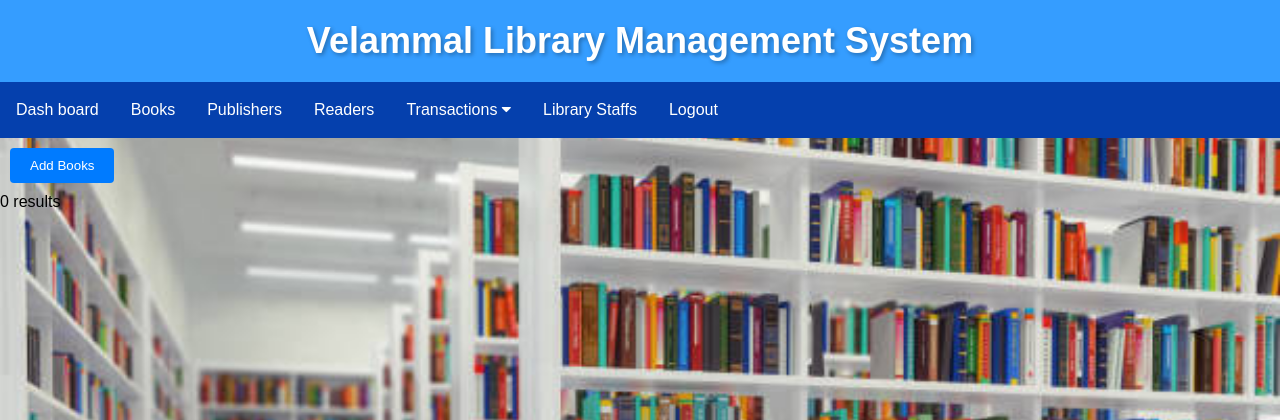
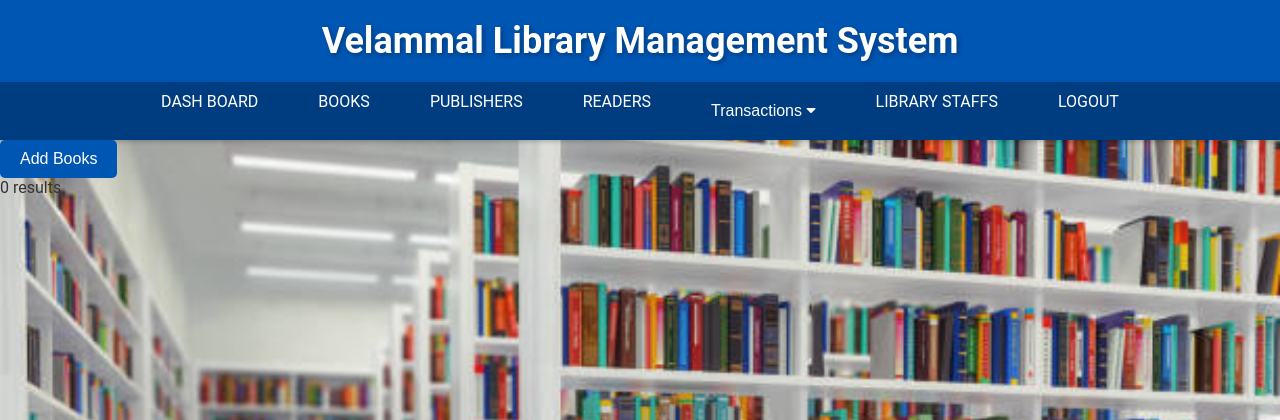
Before and after one commit to 913122104047-HARISH-V/LMS-project, a PHP site: page /display_books.php in a window 1280 px wide. Shown: the top 420 px of the page. Run offline with PHP 8.4, Linux system fonts and the light colour scheme; the visitor is signed in with stand-in values (Sample User, id 1); data that the repository does not hold is empty.

Commit message:
main.php,display.css,main.css are modified

```diff
--- a/css/display.css
+++ b/css/display.css
@@ -1,4 +1,4 @@
-body {
+/* body {
     font-family: Arial, sans-serif; margin: 0px;
     }
     table
@@ -7,14 +7,11 @@ body {
       width:100%;
       border: 1px solid;
       border-collapse: collapse;
-      /*margin:30px;*/
     }
 
     th, td {
       font-weight: bold;
       font-size:20px;
-      /*color: white;*?
-     /* text-decoration-color: white;*/
       text-align: left;
       padding: 8px;
     }
@@ -29,27 +26,6 @@ body {
 
     tr:hover {background-color: white;}
 
-
-    /*
-    table {
-        border-collapse: collapse;
-        width: 100%;
-    }
-
-    th, td {
-        border: 1px solid #dddddd;
-        text-align: left;
-        padding: 8px;
-    }
-
-    th {
-        background-color: #f2f2f2;
-    }
-
-    tr:nth-child(even) {
-        background-color: #f2f2f2;
-    }
-*/
     button {
         margin:10px;
         padding: 10px 20px;
@@ -66,7 +42,7 @@ body {
         background-color: #fff;
         padding: 20px;
         border-radius: 8px;
-        box-shadow: 0 0 10px rgba(0, 0, 0, 0.3); /* Add box shadow for depth */
+        box-shadow: 0 0 10px rgba(0, 0, 0, 0.3);
     }
 
 
@@ -83,3 +59,83 @@ body {
        margin-bottom: 10px;
        border: 1px solid #ccc; border-radius: 4px;
     }
+     */
+
+/* Table Styles */
+table {
+    width: 100%;
+    border-collapse: collapse;
+    margin: 20px 0;
+    font-size: 18px;
+    text-align: left;
+    background-color: #f8f9fa;
+    box-shadow: 0 4px 6px rgba(0, 0, 0, 0.1);
+}
+
+table th, table td {
+    padding: 12px 15px;
+    border: 1px solid #ddd;
+}
+
+table th {
+    background-color: #0056b3;
+    color: #fff;
+    text-transform: uppercase;
+}
+
+table tr:nth-child(even) {
+    background-color: #f2f2f2;
+}
+
+table tr:hover {
+    background-color: #e6f7ff;
+}
+
+/* Input Fields */
+.add-box {
+    background-color: #fff;
+    padding: 20px;
+    border-radius: 8px;
+    box-shadow: 0 4px 8px rgba(0, 0, 0, 0.2);
+    width: 300px;
+    margin: auto;
+    text-align: center;
+}
+
+.add-box input[type="text"], .add-box input[type="number"] {
+    width: 100%;
+    padding: 10px;
+    margin-bottom: 10px;
+    border: 1px solid #ccc;
+    border-radius: 5px;
+}
+
+.add-box input[type="submit"] {
+    background-color: #0056b3;
+    color: #fff;
+    border: none;
+    padding: 10px 20px;
+    cursor: pointer;
+    border-radius: 5px;
+    transition: background-color 0.3s ease;
+}
+
+.add-box input[type="submit"]:hover {
+    background-color: #003d80;
+}
+
+/* Buttons */
+button {
+    background-color: #0056b3;
+    color: #fff;
+    padding: 10px 20px;
+    border: none;
+    border-radius: 5px;
+    font-size: 16px;
+    cursor: pointer;
+    transition: background-color 0.3s ease;
+}
+
+button:hover {
+    background-color: #003d80;
+}
--- a/css/main.css
+++ b/css/main.css
@@ -1,64 +1,34 @@
-* {
+/* * {
     margin: 0;
     padding: 0;
     box-sizing: border-box;
 }
-
-/* Global styles */
 body {
     font-family: 'Segoe UI', Tahoma, Geneva, Verdana, sans-serif;
 
 }
-
 a {
-    color: white; /* Change link color */
+    color: white;
     text-decoration: none;
 }
 
 a:hover {
     color: #66c2ff;
     cursor: pointer;
-   /* text-decoration: underline; /* Add underline on hover */
 }
 
-/* Header styles */
 header {
     background-color: rgb(53, 157, 255);
     color: #fff;
     text-align: center;
     padding: 20px 0;
     position: relative;
-    /*box-shadow: 0 4px 6px rgba(0, 0, 0, 0.1); /* Add box shadow */
 }
 
 header h1 {
     font-size: 36px;
-    text-shadow: 2px 2px 4px rgba(0, 0, 0, 0.3); /* Add text shadow */
+    text-shadow: 2px 2px 4px rgba(0, 0, 0, 0.3);
 }
-
-/* Navigation styles */
-/*
-nav {
-    background-color: rgb(5, 64, 173);
-    padding: 10px 0;
-    text-align: center;
-}
-
-nav ul {
-    list-style-type: none;
-    margin: 0;
-    padding: 0;
-}
-
-nav ul li {
-    display: inline;
-    margin-right: 20px;
-}
-
-nav ul li a {
-    font-size: 18px;
-}
-*/
 nav {
     background-color: rgb(5, 64, 173);
     padding: 5px 0;
@@ -86,7 +56,7 @@ a:hover{
     background-color: white;
     color:black;
 }
-/* Dropdown Button */
+
 .dropbtn {
     font-size: 16px;
     border: none;
@@ -98,7 +68,6 @@ a:hover{
     margin: 0;
 }
 
-/* Dropdown content (hidden by default) */
 .dropdown-content {
     display: none;
     position: absolute;
@@ -107,7 +76,6 @@ a:hover{
 
 }
 
-/* Links inside the dropdown */
 .dropdown-content a {
     color: white;
     padding: 12px 16px;
@@ -119,7 +87,145 @@ a:hover{
     background-color: white;
     color:black;
 }
-/* Show the dropdown menu on hover */
+
 .dropdown:hover .dropdown-content {
     display: block;
 }
+
+ */
+
+/* General Reset */
+* {
+    margin: 0;
+    padding: 0;
+    box-sizing: border-box;
+}
+
+body {
+    font-family: 'Roboto', Arial, sans-serif;
+    color: #333;
+    background-image: url("photos/bg.jpg");
+    background-size: cover;
+    background-position: center;
+    background-attachment: fixed;
+    background-repeat: no-repeat;
+}
+
+/* Header */
+header {
+    background-color: #0056b3;
+    color: #fff;
+    text-align: center;
+    padding: 20px 0;
+    box-shadow: 0 4px 6px rgba(0, 0, 0, 0.1);
+}
+
+header h1 {
+    font-size: 36px;
+    font-weight: bold;
+    text-shadow: 2px 2px 5px rgba(0, 0, 0, 0.3);
+}
+
+/* Navigation Bar */
+nav {
+    background-color: #003d80;
+    box-shadow: 0 2px 4px rgba(0, 0, 0, 0.2);
+}
+
+nav ul {
+    list-style: none;
+    display: flex;
+    justify-content: center;
+    padding: 10px 0;
+}
+
+nav ul li {
+    margin: 0 15px;
+    position: relative;
+}
+
+nav ul li a {
+    color: #fff;
+    font-size: 16px;
+    text-transform: uppercase;
+    text-decoration: none;
+    padding: 10px 15px;
+    transition: background-color 0.3s ease, color 0.3s ease;
+}
+
+nav ul li a:hover {
+    background-color: #66c2ff;
+    color: #003d80;
+    border-radius: 4px;
+}
+
+/* Dropdown Menu */
+.dropdown {
+    position: relative;
+    display: inline-block;
+}
+
+.dropdown-content {
+    display: none;
+    position: absolute;
+    background-color: #0056b3;
+    min-width: 200px;
+    box-shadow: 0 8px 16px rgba(0, 0, 0, 0.2);
+    z-index: 1;
+}
+
+.dropdown-content a {
+    color: white;
+    padding: 12px 16px;
+    text-decoration: none;
+    display: block;
+    text-align: left;
+    transition: background-color 0.3s ease, color 0.3s ease;
+}
+
+.dropdown-content a:hover {
+    background-color: #66c2ff;
+    color: #003d80;
+}
+
+.dropdown:hover .dropdown-content {
+    display: block;
+}
+
+.dropbtn {
+    background-color: inherit;
+    color: white;
+    font-size: 16px;
+    border: none;
+    outline: none;
+    padding: 10px 15px;
+    cursor: pointer;
+}
+
+/* Buttons */
+button {
+    background-color: #0056b3;
+    color: #fff;
+    padding: 10px 20px;
+    border: none;
+    border-radius: 5px;
+    font-size: 16px;
+    cursor: pointer;
+    transition: background-color 0.3s ease;
+}
+
+button:hover {
+    background-color: #003d80;
+}
+
+/* Responsive Design */
+@media (max-width: 768px) {
+    nav ul {
+        flex-direction: column;
+        align-items: center;
+    }
+
+    nav ul li {
+        margin: 10px 0;
+    }
+}
--- a/main.php
+++ b/main.php
@@ -33,7 +33,7 @@
            <button class="dropbtn">Transactions <i class="fa fa-caret-down"></i> </button>
               <div class="dropdown-content">
                <a href="borrow.php">Lending</a>
-               <a href="fineborrow.php">Fines for Book Delay</a>
+               <a href="fineborrphpow.">Fines for Book Delay</a>
                <a href="dis_borrowed_books.php">View Returned Books</a>
              </div>
          </div>
```
